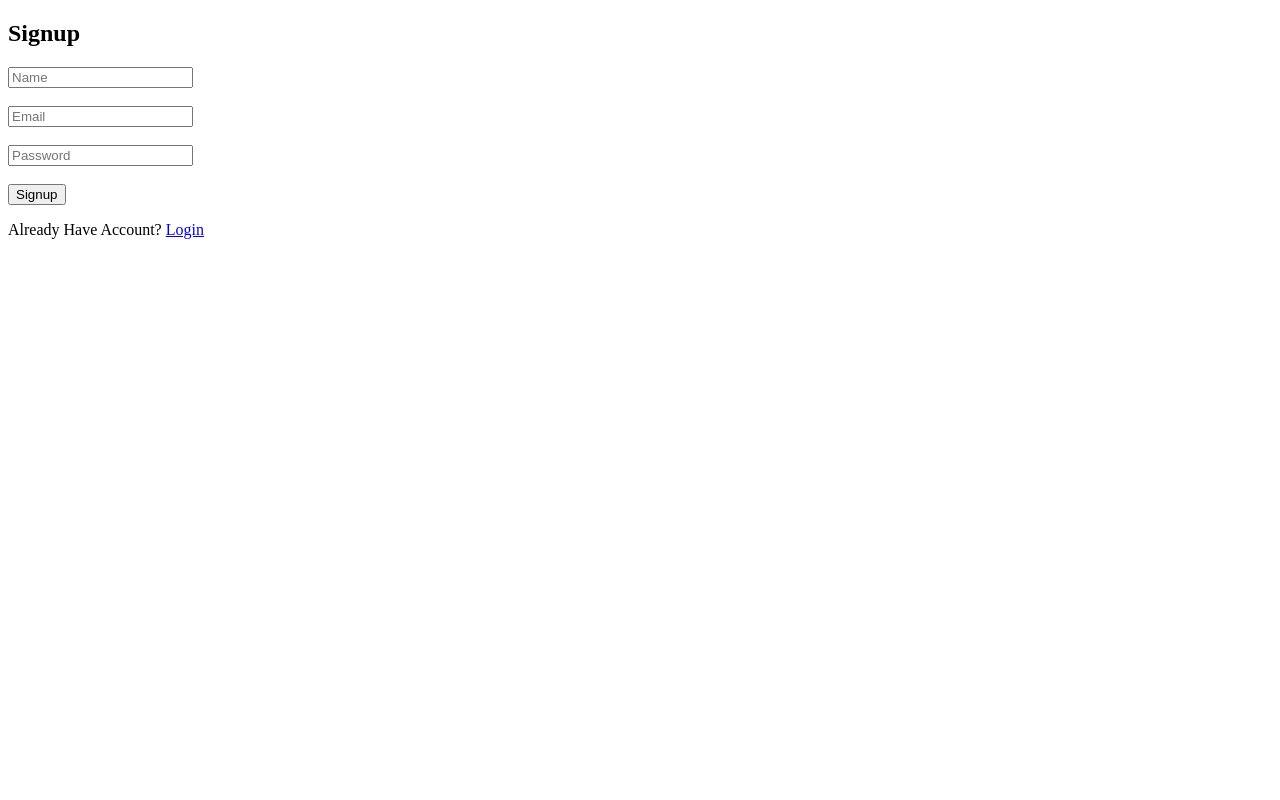
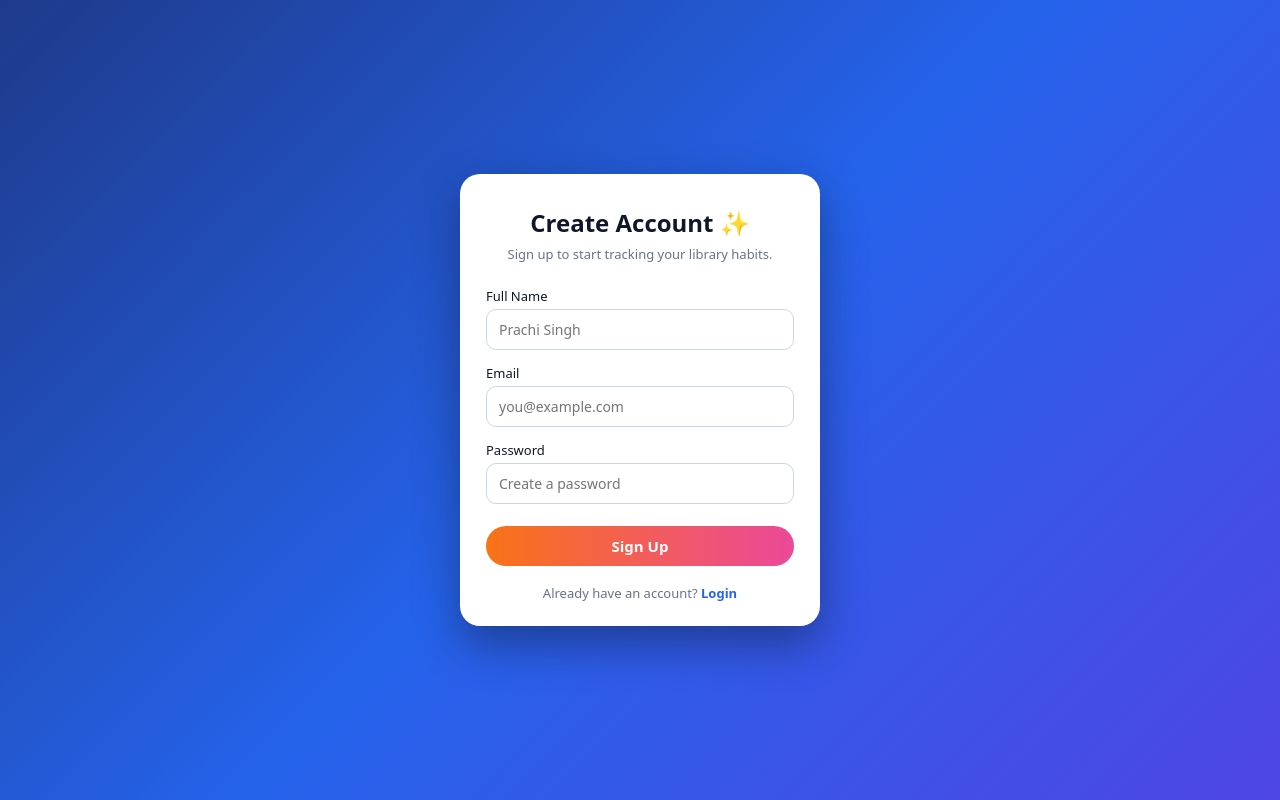
Before and after one commit to prachisingh8329-netizen/library-habit-tracker, a Python web app: template templates/signup.html in a window 1280 px wide. Run offline with Jinja, Linux system fonts and the light colour scheme; the template is opened without the code that fills it, so the values that code supplies are empty.

Commit message:
Update signup.html

```diff
--- a/templates/signup.html
+++ b/templates/signup.html
@@ -1,21 +1,132 @@
 <!DOCTYPE html>
-<html>
+<html lang="en">
 <head>
-<title>Signup</title>
+  <meta charset="utf-8">
+  <title>Sign Up - Library Habit Tracker</title>
+  <meta name="viewport" content="width=device-width, initial-scale=1">
+
+  <style>
+    * {
+      box-sizing: border-box;
+      font-family: "Poppins", system-ui, -apple-system, BlinkMacSystemFont, sans-serif;
+    }
+    body {
+      margin: 0;
+      min-height: 100vh;
+      display: flex;
+      align-items: center;
+      justify-content: center;
+      background: linear-gradient(135deg, #1e3a8a, #2563eb, #4f46e5);
+    }
+    .card {
+      width: 360px;
+      max-width: 95%;
+      background: #ffffff;
+      border-radius: 20px;
+      box-shadow: 0 18px 45px rgba(15,23,42,0.45);
+      padding: 32px 26px 24px;
+      text-align: center;
+    }
+    .title {
+      font-size: 24px;
+      font-weight: 700;
+      margin-bottom: 6px;
+      color: #0f172a;
+    }
+    .subtitle {
+      font-size: 13px;
+      color: #64748b;
+      margin-bottom: 24px;
+    }
+    .field {
+      text-align: left;
+      margin-bottom: 14px;
+      font-size: 13px;
+      color: #0f172a;
+    }
+    .field label {
+      display: block;
+      margin-bottom: 4px;
+    }
+    .field input {
+      width: 100%;
+      padding: 10px 12px;
+      border-radius: 10px;
+      border: 1px solid #cbd5f5;
+      font-size: 14px;
+      outline: none;
+      transition: border 0.2s, box-shadow 0.2s;
+    }
+    .field input:focus {
+      border-color: #2563eb;
+      box-shadow: 0 0 0 1px rgba(37,99,235,0.2);
+    }
+    .btn {
+      width: 100%;
+      margin-top: 8px;
+      border: none;
+      border-radius: 999px;
+      padding: 10px 14px;
+      font-size: 15px;
+      font-weight: 600;
+      color: #ffffff;
+      background: linear-gradient(90deg,#f97316,#ec4899);
+      cursor: pointer;
+      transition: transform 0.15s, box-shadow 0.15s, opacity 0.15s;
+    }
+    .btn:hover {
+      transform: translateY(-1px);
+      box-shadow: 0 10px 22px rgba(236,72,153,0.4);
+      opacity: 0.95;
+    }
+    .switch-text {
+      margin-top: 18px;
+      font-size: 13px;
+      color: #64748b;
+    }
+    .switch-text a {
+      color: #2563eb;
+      font-weight: 600;
+      text-decoration: none;
+    }
+    .switch-text a:hover {
+      text-decoration: underline;
+    }
+  </style>
 </head>
 <body>
 
-<h2>Signup</h2>
+  <div class="card">
+    <div class="title">Create Account ✨</div>
+    <div class="subtitle">Sign up to start tracking your library habits.</div>
 
-<form onsubmit="signupUser(event)">
-<input id="name" placeholder="Name" required><br><br>
-<input id="email" type="email" placeholder="Email" required><br><br>
-<input id="password" type="password" placeholder="Password" required><br><br>
-<button>Signup</button>
-</form>
+    <!-- IMPORTANT: yahi function JS me call hoga -->
+    <form onsubmit="signupUser(event)">
+      <div class="field">
+        <label for="name">Full Name</label>
+        <input id="name" type="text" placeholder="Prachi Singh" required>
+      </div>
 
-<p>Already Have Account? <a href="/login">Login</a></p>
+      <div class="field">
+        <label for="email">Email</label>
+        <input id="email" type="email" placeholder="you@example.com" required>
+      </div>
 
-<script src="{{ url_for('static', filename='js/main.js') }}"></script>
+      <div class="field">
+        <label for="password">Password</label>
+        <input id="password" type="password" placeholder="Create a password" required>
+      </div>
+
+      <button class="btn" type="submit">Sign Up</button>
+    </form>
+
+    <div class="switch-text">
+      Already have an account?
+      <a href="/login">Login</a>
+    </div>
+  </div>
+
+  <!-- JS file jahan signupUser() defined hai -->
+  <script src="{{ url_for('static', filename='js/main.js') }}"></script>
 </body>
 </html>
```
